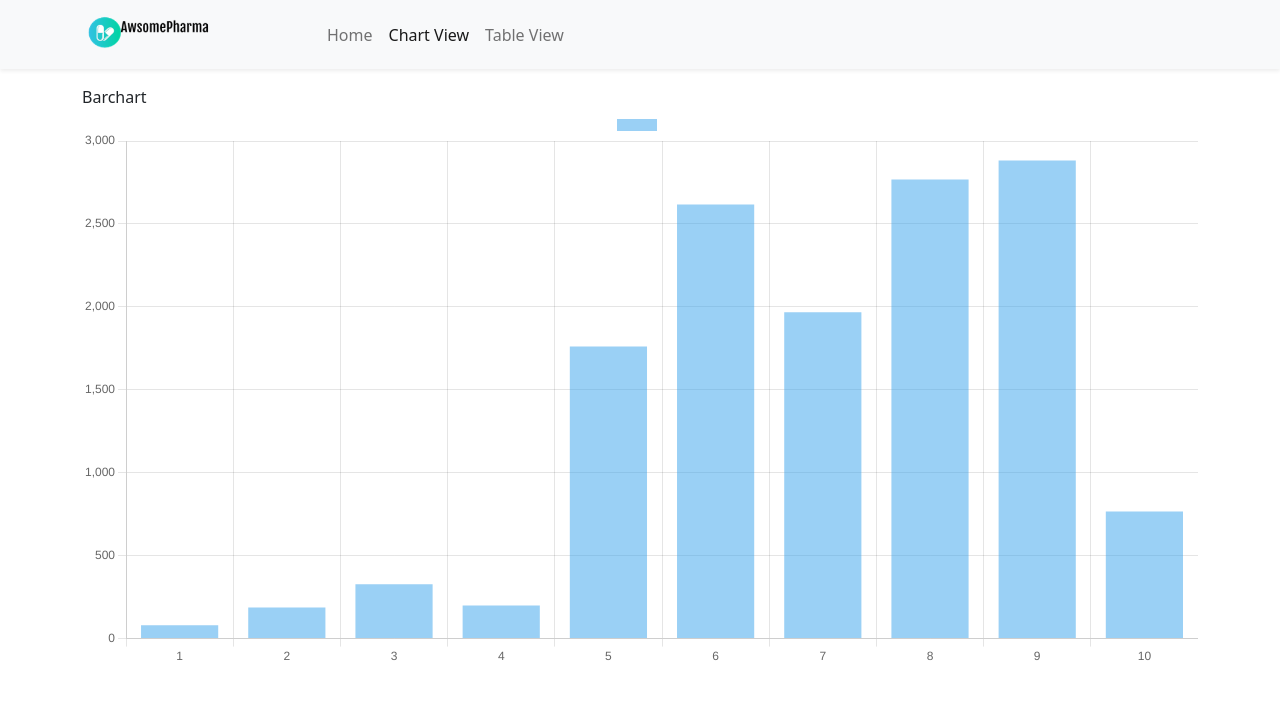
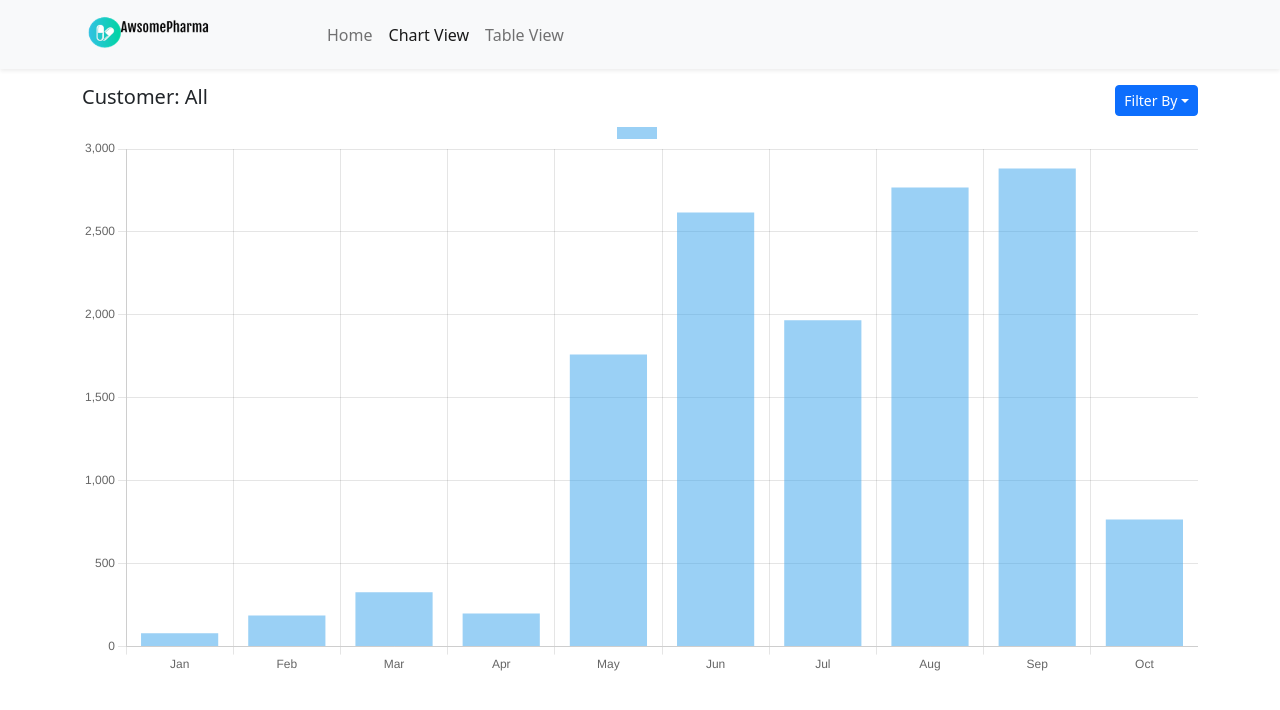
Before and after one commit to geriszabo/react-dashboard, a React (Vite) app: page /barchart in a window 1280 px wide. Shown: the top 710 px of the page. Built offline with nearby package versions, Linux system fonts and the light colour scheme.

Commit message:
filter applied

```diff
--- a/src/components/Diagram.jsx
+++ b/src/components/Diagram.jsx
@@ -2,39 +2,104 @@ import { useState } from "react";
 import { Bar } from "react-chartjs-2";
 import Chart from "chart.js/auto";
 import { dataSum } from "../data/dataSum";
-import { Colors } from 'chart.js';
+import { Colors } from "chart.js";
+import ButtonGroup from "react-bootstrap/ButtonGroup";
+import Dropdown from "react-bootstrap/Dropdown";
+import { DropdownButton } from "react-bootstrap";
 
 Chart.register(Colors);
 
-const monthlySales = dataSum.reduce((obj, order) => {
-  if(!obj[order.dateMonth]) {
-      obj[order.dateMonth] = order.quantitySold
+export function Diagram() {
+  const [customerFilter, setCustomerFilter] = useState("All");
+  const [orderStatusFilter, setOrderStatusFilter] = useState("All");
+
+  let monthlySales;
+
+  if (customerFilter !== "All") {
+    monthlySales = dataSum
+      .filter((e) => e.account === customerFilter)
+      .reduce((obj, order) => {
+        if (!obj[order.dateMonth]) {
+          obj[order.dateMonth] = order.quantitySold;
         } else {
-      obj[order.dateMonth] += order.quantitySold
+          obj[order.dateMonth] += order.quantitySold;
         }
 
-  return obj
-}, {})
+        return obj;
+      }, {});
+  } else {
+    monthlySales = dataSum.reduce((obj, order) => {
+      if (!obj[order.dateMonth]) {
+        obj[order.dateMonth] = order.quantitySold;
+      } else {
+        obj[order.dateMonth] += order.quantitySold;
+      }
 
-console.log(monthlySales)
+      return obj;
+    }, {});
+  }
 
-export function Diagram() {
-  console.log(dataSum)
 
-  return <div>Barchart
+
+  return (
+    <div>
+      <DropdownButton
+        as={ButtonGroup}
+        size="sm"
+        title="Filter By"
+        className="float-end"
+
+      >
+        <Dropdown.Item onClick={() => setCustomerFilter("All")}>
+          All
+        </Dropdown.Item>
+        {Array.from(new Set(dataSum.map((e) => e.account)))
+          .sort()
+          .map((e, i) => (
+            <Dropdown.Item key={i} onClick={() => setCustomerFilter(e)}>
+              {e}
+            </Dropdown.Item>
+          ))}
+      </DropdownButton>
+
+      {/* Button for second filter */}
+
+      {/* <DropdownButton
+        as={ButtonGroup}
+        size="sm"
+        title="Filter By"
+        className="float-end"
+        variant="secondary"
+      >
+        <Dropdown.Item onClick={() => setOrderStatusFilter("All")}>
+          All
+        </Dropdown.Item>
+        {Array.from(new Set(dataSum.map((e) => e.orderStatus)))
+          .sort()
+          .map((e, i) => (
+            <Dropdown.Item key={i} onClick={() => setOrderStatusFilter(e)}>
+              {e}
+            </Dropdown.Item>
+          ))}
+      </DropdownButton> */}
+      <h5>Customer: {customerFilter}</h5>
       <Bar
-
-    datasetIdKey='id'
+        datasetIdKey="id"
         data={{
-      labels: Object.keys(monthlySales),
+          labels: Object.keys(monthlySales).map((e) =>
+            Intl.DateTimeFormat("en", { month: "short" }).format(
+              new Date(e.toString())
+            )
+          ),
           datasets: [
             {
               id: 1,
-          label: '',
+              label: "",
               data: Object.values(monthlySales),
-        }
+            },
           ],
         }}
       ></Bar>
     </div>
+  );
 }
--- a/src/components/TableRevenue.jsx
+++ b/src/components/TableRevenue.jsx
@@ -1,25 +1,31 @@
 import Table from "react-bootstrap/Table";
-import { dataSum, salesperson } from "../data/dataSum";
+import { dataSum } from "../data/dataSum";
 
 let revenues = dataSum.reduce((obj, order) => {
   if (!obj[order.salespersonName]) {
-    obj[order.salespersonName] = order.orderValue
-
+    obj[order.salespersonName] = order.orderValue;
   } else {
     obj[order.salespersonName] += order.orderValue;
-
   }
   return obj;
-}, {})
+}, {});
 
-let revenuesSorted = Object.entries(revenues).sort((a,b) => b[1] - a[1]).reduce((acc, [k, v]) => ({...acc, [k]: v}), {})
-// console.log(Object.entries(revenuesSorted));
+let revenuesSorted = Object.entries(revenues)
+  .sort((a, b) => b[1] - a[1])
+  .reduce(
+    (acc, [k, v]) => ({
+      ...acc,
+      [k]: new Intl.NumberFormat("de-DE", {
+        style: "currency",
+        currency: "EUR",
+      }).format(v),
+    }),
+    {}
+  );
 
 function TableRevenue() {
   return (
     <>
-
-    <h4>Yearly Revenue</h4>
       <Table striped bordered hover>
         <thead>
           <tr>
@@ -30,8 +36,9 @@ function TableRevenue() {
           </tr>
         </thead>
         <tbody>
-
-        {Object.entries(revenuesSorted).slice(0, 3).map((element, i) => (
+          {Object.entries(revenuesSorted)
+            .slice(0, 3)
+            .map((element, i) => (
               <tr key={i}>
                 <td>{i + 1}</td>
                 <td>{element[0].split(" ")[0]}</td>
--- a/src/components/TableSales.jsx
+++ b/src/components/TableSales.jsx
@@ -2,22 +2,22 @@ import Table from "react-bootstrap/Table";
 import { dataSum, salesperson } from "../data/dataSum";
 
 let soldQuantities = dataSum.reduce((obj, order) => {
-    if(!obj[order.salespersonName]) {
-        obj[order.salespersonName] = order.quantitySold
+  if (!obj[order.salespersonName]) {
+    obj[order.salespersonName] = order.quantitySold;
   } else {
-        obj[order.salespersonName] += order.quantitySold
+    obj[order.salespersonName] += order.quantitySold;
   }
 
-    return obj
-}, {})
+  return obj;
+}, {});
 
-let soldQuantitiesSorted = Object.entries(soldQuantities).sort((a,b) => b[1] - a[1])
-
+let soldQuantitiesSorted = Object.entries(soldQuantities).sort(
+  (a, b) => b[1] - a[1]
+);
 
 function TableSales() {
   return (
     <>
-    <h4>Items Sold</h4>
       <Table striped bordered hover>
         <thead>
           <tr>
@@ -28,13 +28,14 @@ function TableSales() {
           </tr>
         </thead>
         <tbody>
-
           {soldQuantitiesSorted.slice(0, 3).map((element, i) => (
             <tr key={i}>
               <td>{i + 1}</td>
               <td>{element[0].split(" ")[0]}</td>
               <td>{element[0].split(" ")[1]}</td>
-            <td>{element[1]}</td>
+              <td>
+                {new Intl.NumberFormat().format(element[1]) + " pieces"}
+              </td>
             </tr>
           ))}
         </tbody>
--- a/src/data/dataSum.jsx
+++ b/src/data/dataSum.jsx
@@ -20,7 +20,7 @@ for (let i = 0; i < orders.length; i++) {
               account: orders[i]["Account"],
               date: orders[i]["Order date"],
               productName: products[z]["Product Name"],
-              unitPrice: products[z]["Unit price"],
+              unitPrice: (products[z]["Unit price"]),
               currency: products[z]["Currency"],
               orderValue: products[z]["Unit price"] * orders[i]["Number of product sold"],
               accountType: orders[i]["Account type"],
--- a/src/index.css
+++ b/src/index.css
@@ -1,6 +1,4 @@
-:root {
-  font-family: Inter, Avenir, Helvetica, Arial, sans-serif;
-  font-size: 16px;
-  line-height: 24px;
-  font-weight: 400;
+.dropdown-menu {
+  max-height: 20rem;
+  overflow-y: auto;
 }
--- a/src/pages/Table.jsx
+++ b/src/pages/Table.jsx
@@ -1,25 +1,26 @@
-import React from "react";
+import React, {useState} from "react";
 import TableRevenue from "../components/TableRevenue";
 import TableSales from "../components/TableSales";
 import ButtonGroup from "react-bootstrap/ButtonGroup";
 import Dropdown from "react-bootstrap/Dropdown";
 import { DropdownButton } from "react-bootstrap";
-// import DropdownButton from 'react-bootstrap/DropdownButton';
-// import SplitButton from 'react-bootstrap/SplitButton';
+
+
 
 export function Table() {
+  const [showRevenue, setShowRevenue] = useState(true)
+
+
   return (
     <div>
-
-      <DropdownButton as={ButtonGroup} size="sm" title="Filter">
-        <Dropdown.Item eventKey="1">Action</Dropdown.Item>
-        <Dropdown.Item eventKey="2">Another action</Dropdown.Item>
-        <Dropdown.Item eventKey="3">Something else here</Dropdown.Item>
-        <Dropdown.Divider />
-        <Dropdown.Item eventKey="4">Separated link</Dropdown.Item>
+      <DropdownButton as={ButtonGroup} size="sm" title="Filter By"  className="mb-3 float-end">
+        <Dropdown.Item eventKey="1" onClick={() => setShowRevenue(true)}>Revenue</Dropdown.Item>
+        <Dropdown.Item eventKey="2" onClick={() => setShowRevenue(false)}>Items Sold</Dropdown.Item>
       </DropdownButton>
-      <TableRevenue></TableRevenue>
-      <TableSales></TableSales>
+      {showRevenue ? <h4>Yearly Revenue</h4> : <h4>Yearly Items Sold</h4>}
+      {showRevenue ? <TableRevenue></TableRevenue> : <TableSales></TableSales> }
+      {/* <TableRevenue></TableRevenue>
+      <TableSales></TableSales> */}
     </div>
   );
 }
```
Lines whose indentation alone changed are shown as unchanged.
